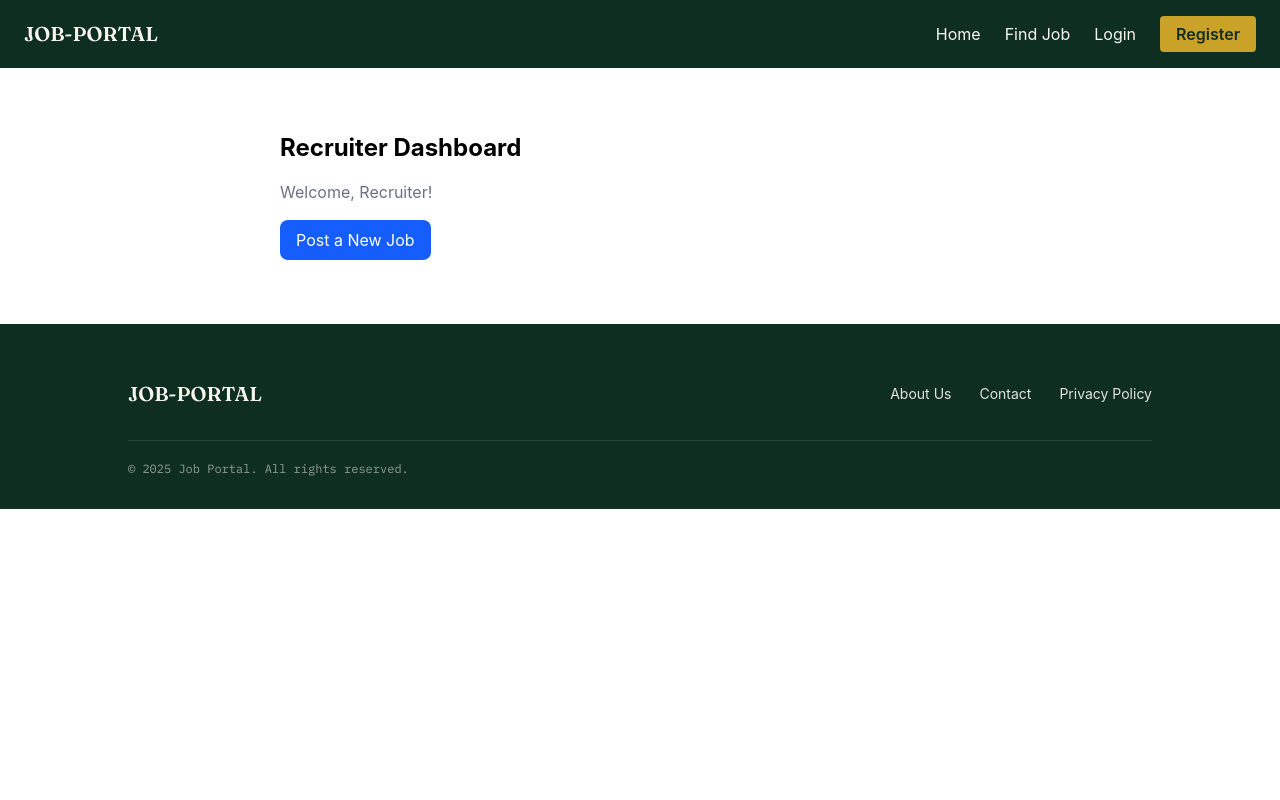
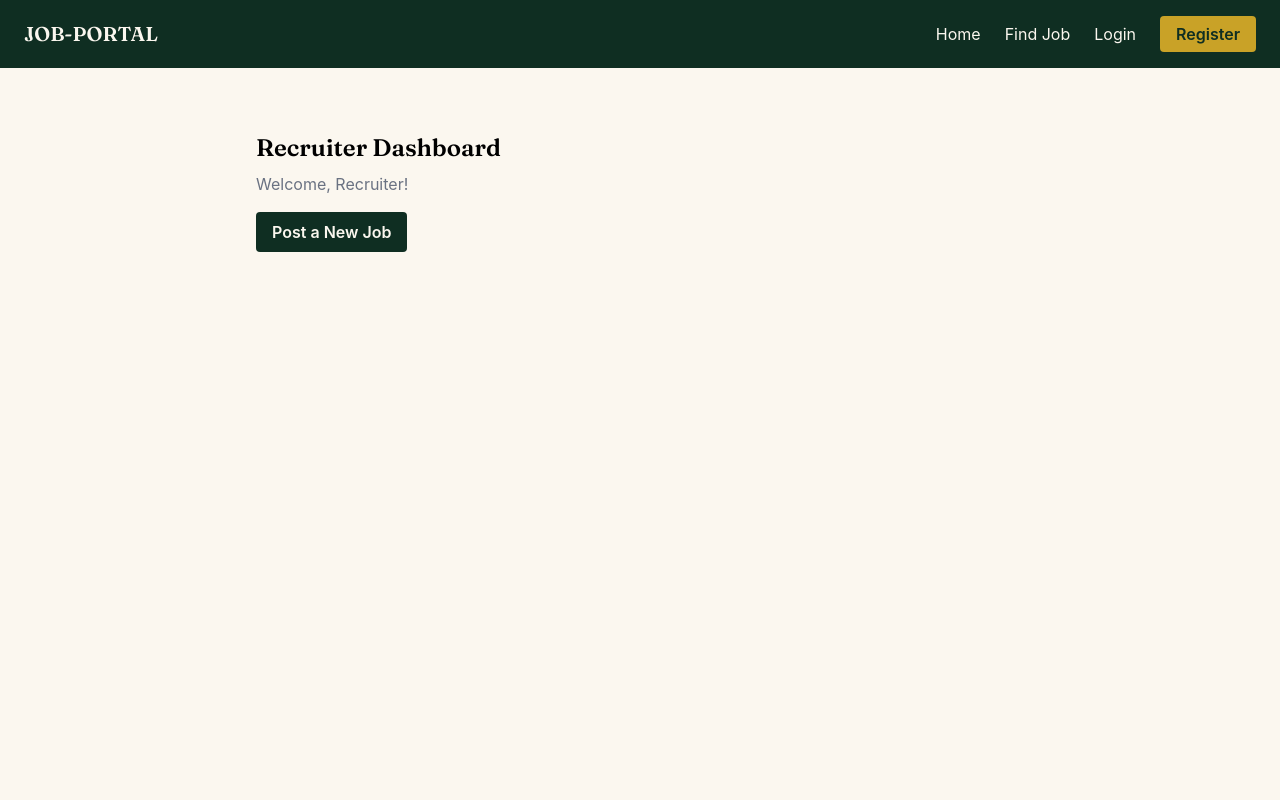
Before and after one commit to abhishekprajapativns/Job_Portal, a React (Vite) app: page /recruiter-dashboard in a window 1280 px wide. Shown: the top 800 px of the page. Built offline with nearby package versions, Linux system fonts and the light colour scheme.

Commit message:
fix: apply green and gold theme to recruiter dashboard

```diff
--- a/src/Pages/RecruiterDashboard.jsx
+++ b/src/Pages/RecruiterDashboard.jsx
@@ -2,16 +2,20 @@ import { Link } from "react-router-dom";
 
 function RecruiterDashboard() {
   return (
-    <div className="max-w-3xl mx-auto mt-10 p-6">
-      <h1 className="text-2xl font-bold mb-4">Recruiter Dashboard</h1>
+    <div className="bg-cream min-h-screen py-16 px-6">
+      <div className="max-w-3xl mx-auto">
+        <h1 className="font-serif text-2xl font-semibold mb-2">
+          Recruiter Dashboard
+        </h1>
         <p className="text-gray-500 mb-4">Welcome, Recruiter!</p>
 
         <Link
           to="/post-job"
-        className="bg-blue-600 text-white px-4 py-2 rounded-lg inline-block"
+          className="bg-deep hover:bg-gold hover:text-deep text-cream px-4 py-2 rounded inline-block font-semibold transition-colors"
         >
           Post a New Job
         </Link>
+      </div>
     </div>
   );
 }
```
Lines whose indentation alone changed are shown as unchanged.
